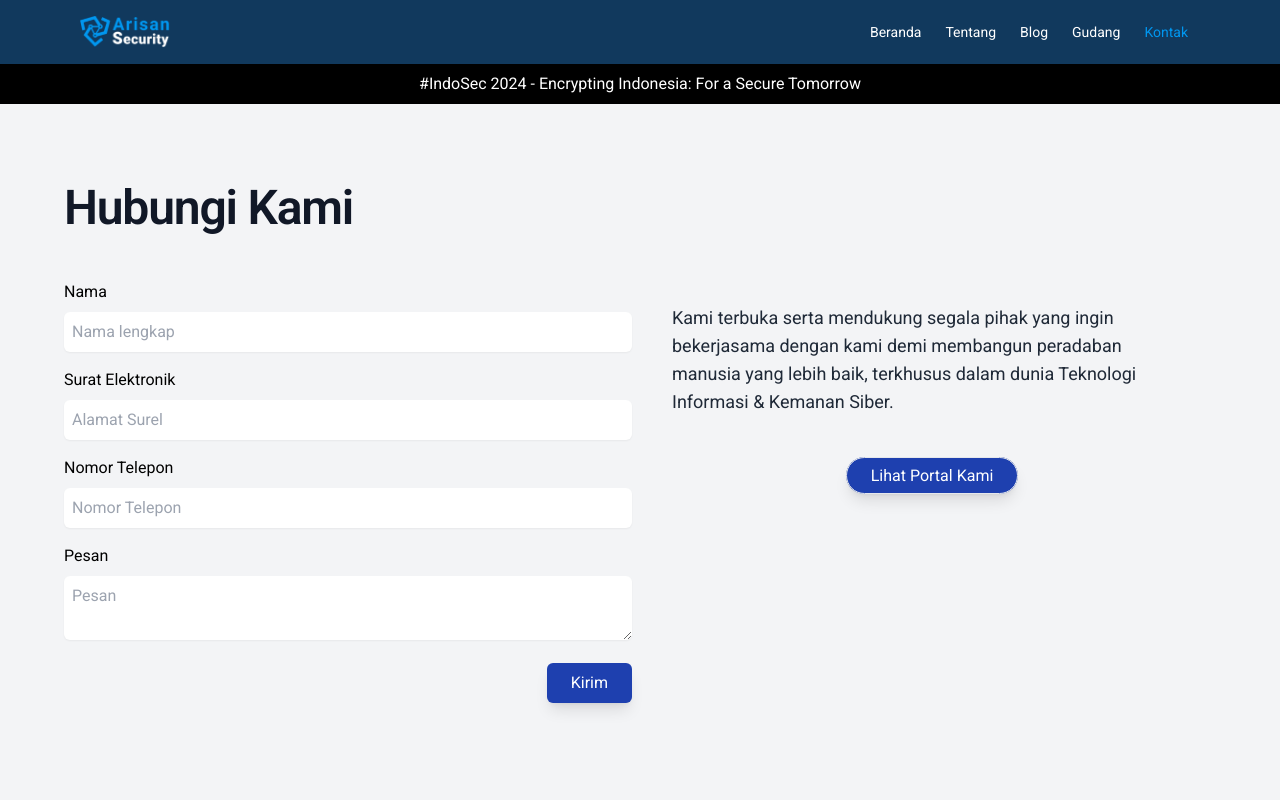
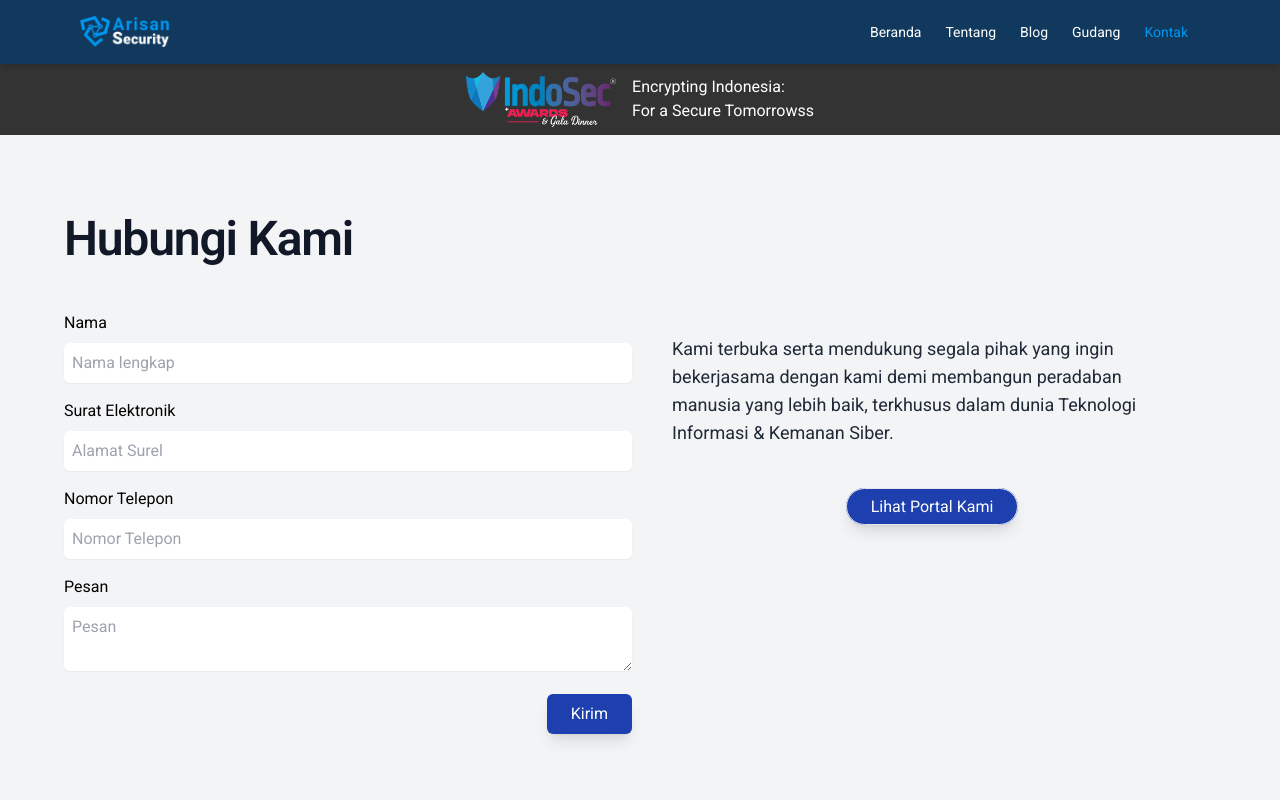
Before and after one commit to arisan-security/arisan-security-landing, a Next.js app: page /hubungi-kami in a window 1280 px wide. Shown: the top 800 px of the page. Built offline with nearby package versions, Linux system fonts and the light colour scheme.

Commit message:
feat: added indosec logo on banner

```diff
--- a/src/components/header/index.js
+++ b/src/components/header/index.js
@@ -125,9 +125,10 @@ const Header = ({ path }) => {
           <Link className={` ${path === "hubungi-kami" ? "text-light-blue px-3 py-2" : "text-white hover:text-blue-300 px-3 py-2"}`} href="/hubungi-kami">Kontak</Link>
         </div>
       </header>
-      <div className={`bg-black text-white text-center py-2 sticky top-[40px] md:top-[64px] z-40 ${showBanner ? 'animate-slideUp' : 'animate-slideDown'}`}>
+      <div className={`bg-black bg-opacity-80 flex text-white text-left justify-center items-center gap-4 py-2 sticky top-[40px] md:top-[64px] z-40 text-sm md:text-base ${showBanner ? 'animate-slideUp' : 'animate-slideDown'}`}>
+        <img src="/images/indosec-logo-awards.png" alt="logo-indosec" className="w-[120px] md:w-[150px]"/>
         <Link href="https://indosecsummit.com/" className="hover:underline" target="_blank">
-        #IndoSec 2024 - Encrypting Indonesia: For a Secure Tomorrow
+            Encrypting Indonesia: <br /> For a Secure Tomorrowss
         </Link>
       </div>
     </>
--- a/src/pages/index.tsx
+++ b/src/pages/index.tsx
@@ -114,7 +114,7 @@ export default function Home() {
       {/* <Projects /> */}
       <Blog posts={posts} />
       <Activity />
-      <Collaborator settings={collabSlideSettings} collaborators={collaborators} />
+      {/* <Collaborator settings={collabSlideSettings} collaborators={collaborators} /> */}
       <Cta />
     </Page>
   );
```
Also changed, not shown: public/images/indosec-logo-awards.png (added).
